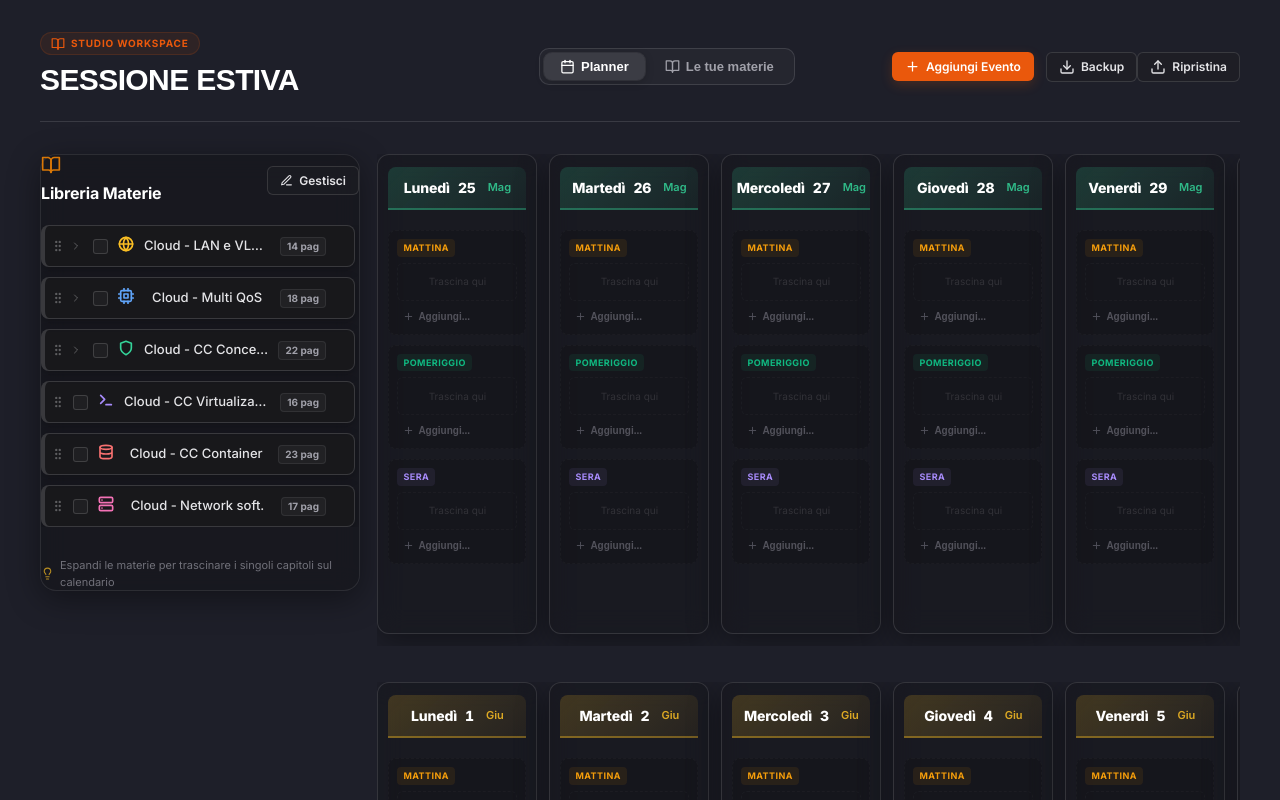
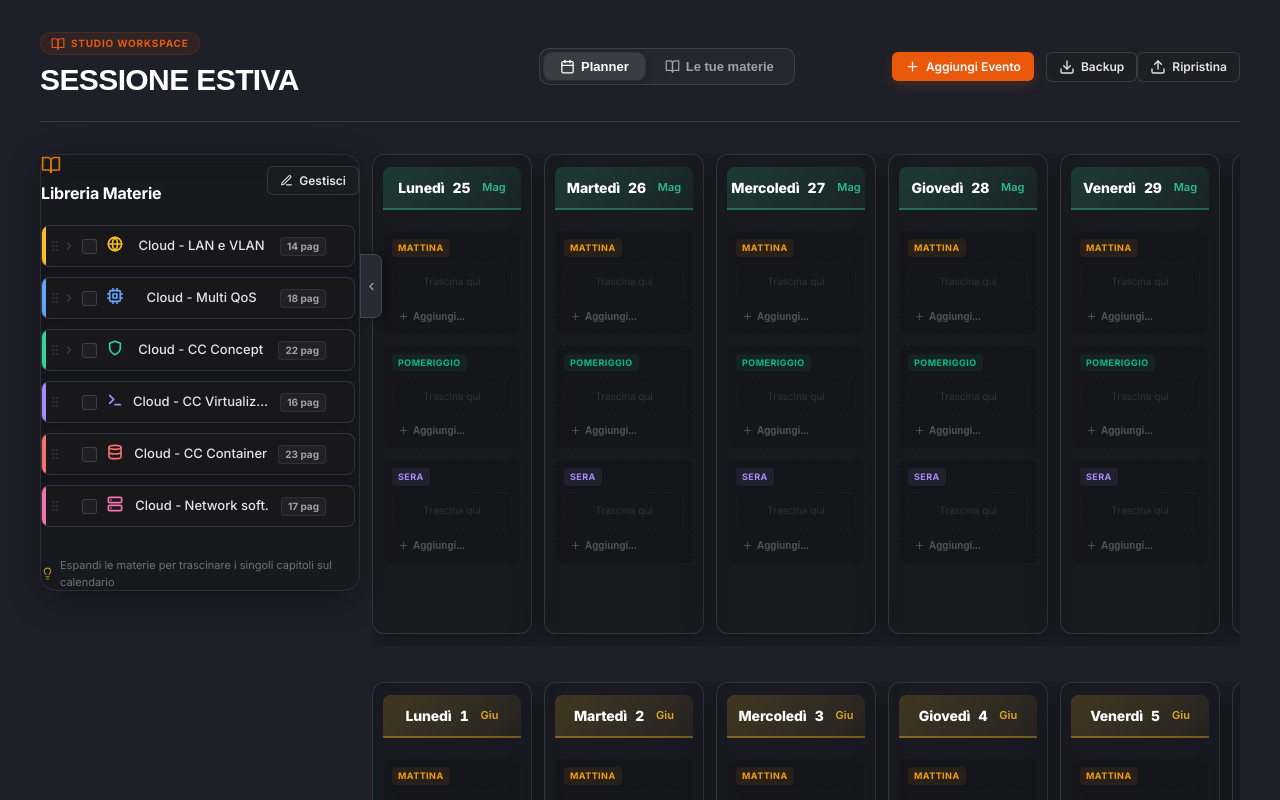
Before and after one commit to enricodagnese/studio-planner, a React (Vite) app: page / in a window 1280 px wide. Shown: the top 800 px of the page. Built offline with nearby package versions, Linux system fonts and the light colour scheme.

Commit message:
design: correzione doppie ombre, linguetta sporgente a sinistra e oggi evidenziato in modo discreto

```diff
--- a/src/App.css
+++ b/src/App.css
@@ -538,12 +538,13 @@ body {
   border-color: rgba(255, 255, 255, 0.03);
 }
 
-/* Today Highlighter - Exquisite Orange Glow Border */
+/* Today Highlighter - Discrete subtle border */
 .calendar-column.day-today {
-  border-color: rgba(234, 88, 12, 0.4);
-  box-shadow: inset 0 0 12px rgba(234, 88, 12, 0.03);
+  border-color: rgba(234, 88, 12, 0.22) !important;
+  box-shadow: none !important;
   position: relative;
 }
+
 
 .column-header {
   display: flex;
@@ -594,15 +595,16 @@ body {
 .today-badge {
   position: absolute;
   top: -10px;
-  background: var(--accent-primary);
-  color: #ffffff;
+  background: rgba(234, 88, 12, 0.15) !important;
+  color: var(--accent-primary) !important;
+  border: 1px solid rgba(234, 88, 12, 0.3) !important;
   font-size: 9px;
-  font-weight: 800;
+  font-weight: 700;
   text-transform: uppercase;
   padding: 1px 6px;
   border-radius: 4px;
   letter-spacing: 0.05em;
-  box-shadow: 0 2px 8px rgba(234, 88, 12, 0.4);
+  box-shadow: none !important;
 }
 
 /* Time Slots inside Days */
@@ -3471,6 +3473,12 @@ body {
   position: relative !important;
 }
 
+.layout-right-column {
+  flex: 1 !important;
+  width: 100% !important;
+  min-width: 0 !important;
+}
+
 /* Smooth Sidebar Panel */
 .layout-left-column {
   width: 320px !important;
@@ -3487,13 +3495,13 @@ body {
   width: 0px !important;
   opacity: 0 !important;
   pointer-events: none !important;
-  margin-right: -10px !important;
+  margin-right: -12px !important;
   overflow: hidden !important;
 }
 
 /* Sidebar Toggle Strip handle */
 .sidebar-handle-col {
-  width: 24px !important;
+  width: 12px !important;
   display: flex !important;
   align-items: center !important;
   justify-content: center !important;
@@ -3506,18 +3514,19 @@ body {
   background: var(--bg-secondary) !important;
   border: 1px solid var(--border-color) !important;
   color: #a1a1aa !important;
-  width: 18px !important;
-  height: 48px !important;
-  border-radius: 6px !important;
+  width: 22px !important;
+  height: 64px !important;
+  border-radius: 0 8px 8px 0 !important; /* Rounded tab on the right */
   display: flex !important;
   align-items: center !important;
   justify-content: center !important;
   cursor: pointer !important;
   transition: var(--transition-smooth) !important;
-  box-shadow: 0 4px 12px rgba(0, 0, 0, 0.3) !important;
+  box-shadow: 4px 0 12px rgba(0, 0, 0, 0.4) !important;
   position: absolute !important;
-  left: 3px !important;
+  left: 0px !important; /* Sticks exactly to the boundary */
   padding: 0 !important;
+  top: 100px !important; /* Perfect visual height */
 }
 
 .sidebar-strip-toggle:hover {
@@ -3525,13 +3534,14 @@ body {
   color: #ffffff !important;
   border-color: var(--accent-primary) !important;
   box-shadow: 0 4px 16px var(--accent-glow) !important;
-  transform: scaleY(1.08) !important;
+  transform: scaleY(1.05) !important;
 }
 
 .light-theme .sidebar-strip-toggle {
   background: #ffffff !important;
   border-color: rgba(15, 23, 42, 0.1) !important;
   color: #64748b !important;
+  box-shadow: 4px 0 12px rgba(15, 23, 42, 0.08) !important;
 }
 
 .light-theme .sidebar-strip-toggle:hover {
@@ -3542,10 +3552,23 @@ body {
 
 /* Premium High Contrast Sidebar Subjects & Tasks */
 .subject-card.draggable-card {
-  border-left: 4px solid var(--accent-color) !important;
+  position: relative !important;
+  border: 1px solid var(--border-color) !important;
+  border-left: 1px solid var(--border-color) !important; /* Normal uniform borders */
   background: rgba(24, 24, 27, 0.75) !important; /* Higher contrast background */
-  border-color: rgba(255, 255, 255, 0.15) !important;
   box-shadow: 0 3px 10px rgba(0, 0, 0, 0.25) !important;
+  overflow: hidden !important; /* Clip the accent strip */
+  padding-left: 36px !important; /* Perfect space for caret and handle */
+}
+
+.subject-card.draggable-card::before {
+  content: '' !important;
+  position: absolute !important;
+  left: 0 !important;
+  top: 0 !important;
+  bottom: 0 !important;
+  width: 4px !important;
+  background: var(--accent-color, #fbbf24) !important;
 }
 
 .subject-card.draggable-card:hover {
@@ -3560,11 +3583,50 @@ body {
   box-shadow: 0 3px 8px rgba(15, 23, 42, 0.05) !important;
 }
 
+/* Draggable Grip Handle & Expand Caret Positioning Alignment */
+.card-drag-handle {
+  left: 6px !important;
+  opacity: 0.35 !important;
+}
+
+.subject-card:hover .card-drag-handle {
+  opacity: 0.8 !important;
+}
+
+.btn-tree-toggle {
+  position: absolute !important;
+  left: 20px !important;
+  top: 50% !important;
+  transform: translateY(-50%) !important;
+  margin-left: 0 !important;
+}
+
+.btn-tree-toggle.expanded {
+  transform: translateY(-50%) rotate(90deg) !important;
+}
+
+.subject-card .checkbox-container {
+  margin-left: 4px !important;
+}
+
+/* granular task cards */
 .tree-task-pill.draggable-card {
-  border-left: 3px solid var(--accent-color) !important; /* Left border matches subject color */
+  position: relative !important;
+  border: 1px solid var(--border-color) !important;
+  border-left: 1px solid var(--border-color) !important;
   background: rgba(20, 20, 24, 0.5) !important;
-  border-color: rgba(255, 255, 255, 0.1) !important;
   box-shadow: 0 2px 6px rgba(0, 0, 0, 0.15) !important;
+  overflow: hidden !important;
+}
+
+.tree-task-pill.draggable-card::before {
+  content: '' !important;
+  position: absolute !important;
+  left: 0 !important;
+  top: 0 !important;
+  bottom: 0 !important;
+  width: 3px !important;
+  background: var(--accent-color, #fbbf24) !important;
 }
 
 .tree-task-pill.draggable-card:hover {
@@ -3577,6 +3639,7 @@ body {
   border-color: rgba(15, 23, 42, 0.1) !important;
   box-shadow: 0 2px 4px rgba(15, 23, 42, 0.03) !important;
 }
+
 
 /* Extra Event Special Pills in Calendar */
 .event-pill {
```
